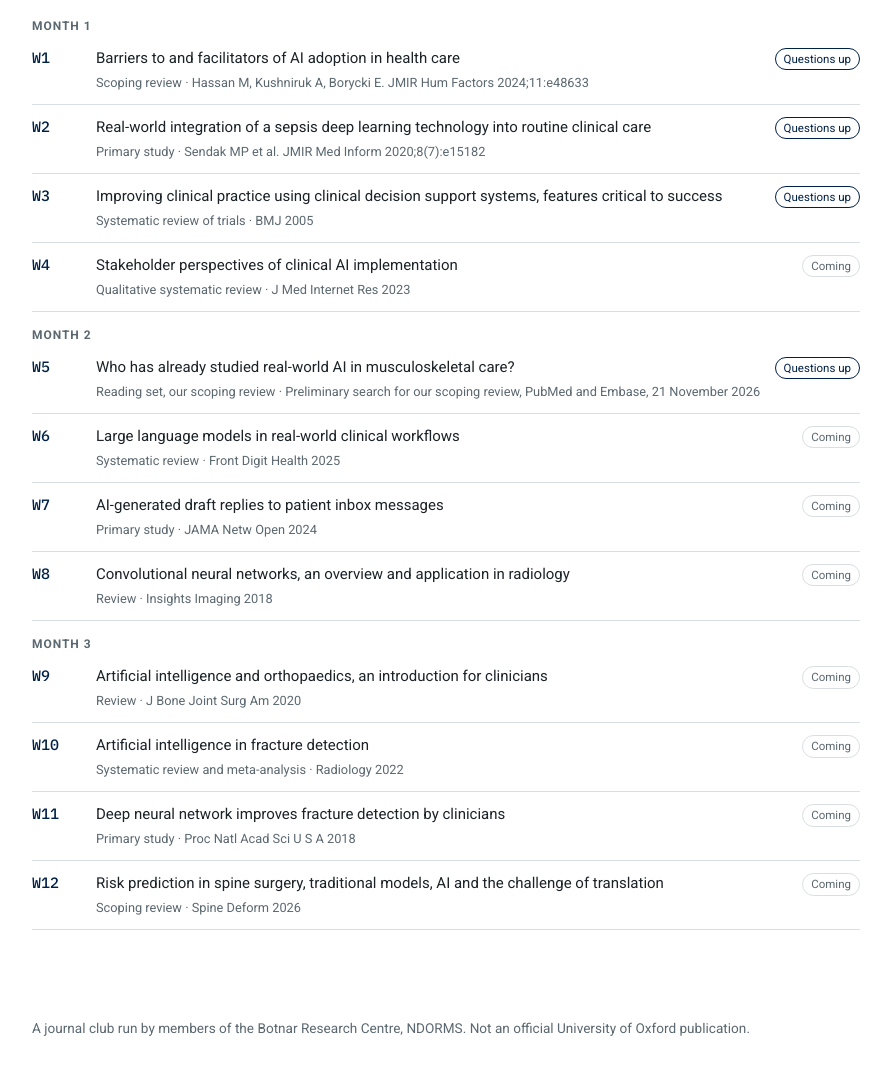
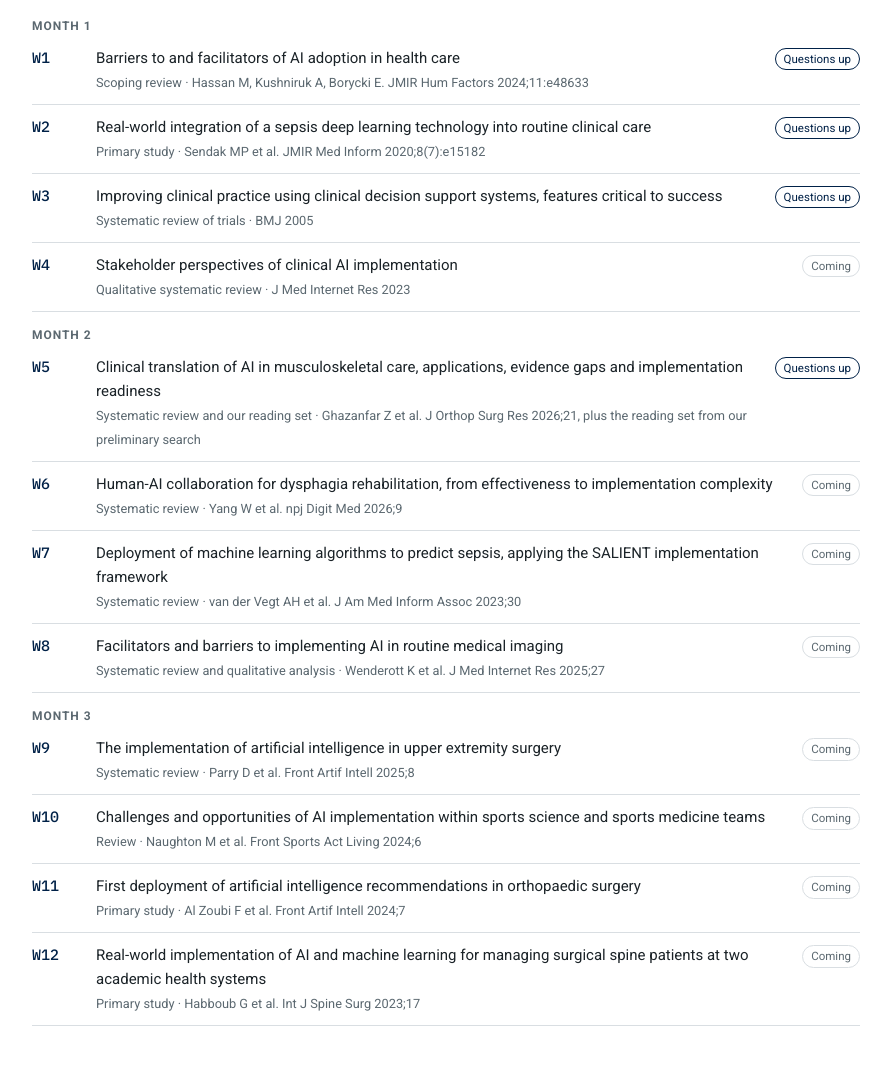
Before and after one commit to Iressa8655/weekly-ai-discussion, a plain HTML site: page index.html in a window 1280 px wide. Shown: the part 1003-2086 px from the top of the page, without its empty margins (194-1085 px from the left). Drawn offline with Linux system fonts and the light colour scheme.

Commit message:
Replace W5–W12 papers with scoping review reading set
Co-Authored-By: Claude Opus 5.5 <noreply@anthropic.com>

```diff
--- a/data/figures.json
+++ b/data/figures.json
@@ -53,37 +53,5 @@
       "credit": "First page of the BMJ article.",
       "link": "https://pubmed.ncbi.nlm.nih.gov/15767266/"
     }
-  ],
-  "w10": [
-    {
-      "src": "assets/figures/w10-kuo-2022-pooled-accuracy.jpg",
-      "alt": "Forest plot of pooled sensitivity, specificity and AUC for algorithms and clinicians, internal and external validation",
-      "caption": "Figure 6, pooled sensitivity, specificity and AUC for algorithms and clinicians, all studies against low-bias studies.",
-      "credit": "Kuo RYL et al. Radiology 2022;304:50–62, Figure 6. Reproduced for teaching discussion.",
-      "link": "https://doi.org/10.1148/radiol.211785"
-    },
-    {
-      "src": "assets/figures/w10-kuo-2022-journal-page.png",
-      "alt": "First page of the Radiology paper showing title and authors",
-      "caption": "The paper in Radiology, written at NDORMS and the Botnar Research Centre.",
-      "credit": "First page of the Radiology article.",
-      "link": "https://doi.org/10.1148/radiol.211785"
-    }
-  ],
-  "w11": [
-    {
-      "src": "assets/figures/w11-lindsey-2018-heatmaps.jpg",
-      "alt": "Wrist radiographs beside the model's output with a heat map over the fracture",
-      "caption": "Figure 1, original radiographs and the model's output, with the predicted fracture highlighted.",
-      "credit": "Lindsey R et al. Proc Natl Acad Sci U S A 2018, Figure 1. Reproduced for teaching discussion.",
-      "link": "https://pubmed.ncbi.nlm.nih.gov/30348771/"
-    },
-    {
-      "src": "assets/figures/w11-lindsey-2018-journal-page.png",
-      "alt": "First page of the PNAS paper showing title and authors",
-      "caption": "The paper in PNAS.",
-      "credit": "First page of the PNAS article.",
-      "link": "https://pubmed.ncbi.nlm.nih.gov/30348771/"
-    }
   ]
 }
--- a/index.html
+++ b/index.html
@@ -208,19 +208,19 @@ const WEEKS = [
   { w: 4, month: 1, type: "Qualitative systematic review", title: "Stakeholder perspectives of clinical AI implementation",
     cite: "J Med Internet Res 2023", url: PM(36626192),
     why: "Moves from lists of barriers to what clinicians and patients actually say about AI in their own words." },
-  { w: 5, month: 2, type: "Reading set, our scoping review", title: "Who has already studied real-world AI in musculoskeletal care?",
-    cite: "Preliminary search for our scoping review, PubMed and Embase, 21 November 2026", url: PM(42934674),
+  { w: 5, month: 2, type: "Systematic review and our reading set", title: "Clinical translation of AI in musculoskeletal care, applications, evidence gaps and implementation readiness",
+    cite: "Ghazanfar Z et al. J Orthop Surg Res 2026;21, plus the reading set from our preliminary search", url: "https://doi.org/10.1186/s13018-026-07130-6", alt: "https://pmc.ncbi.nlm.nih.gov/articles/PMC13711841/",
     why: "Our scoping review now covers any AI tool used in real-world MSK care, not only imaging. This week we read what already exists, the closest MSK reviews, the barrier and facilitator reviews from other specialties, and two deployed MSK tools, so we can say clearly where the gap is.",
     blocks: [
       ["1. Existing reviews closest to ours", [
-        ["new", 2026, "Clinical translation of AI in musculoskeletal care, systematic review of applications, evidence gaps and implementation readiness", 42934674, "Closest title to ours, but imaging only and technical validation, so we must cite it and show how we differ", ""],
-        ["new", 2025, "The implementation of AI in upper extremity surgery, systematic review", 41089209, "Implementation focus, upper limb surgery only", ""],
+        ["new", 2026, "Clinical translation of AI in musculoskeletal care, systematic review of applications, evidence gaps and implementation readiness", 42934674, "Closest title to ours, but imaging only and technical validation, so we must cite it and show how we differ", "W5"],
+        ["new", 2025, "The implementation of AI in upper extremity surgery, systematic review", 41089209, "Implementation focus, upper limb surgery only", "W9"],
         ["new", 2026, "AI in rheumatology practice, from implementation concerns to imaging and clinical application", 42549989, "Rheumatology only, mainly accuracy", ""],
         ["–", 2025, "AI adoption by allied health professionals, scoping review protocol", 40107682, "Organised by profession, not by MSK, but a useful method template", ""],
-        [5.4, 2024, "Challenges and opportunities of AI implementation within sports science and sports medicine teams", 38832311, "Barrier angle, sports medicine only", ""],
+        [5.4, 2024, "Challenges and opportunities of AI implementation within sports science and sports medicine teams", 38832311, "Barrier angle, sports medicine only", "W10"],
         [15.7, 2023, "AI in physical rehabilitation, systematic review", 38042593, "Mainly technical", ""],
         ["new", 2026, "AI in the care of systemic lupus erythematosus, current capabilities and translational barriers", 42161343, "One disease, narrative review", ""],
-        ["new", 2026, "Human-AI collaboration for dysphagia rehabilitation, from effectiveness to implementation complexity", 42270737, "Not MSK, but the concept closest to ours, and in our target journal", ""],
+        ["new", 2026, "Human-AI collaboration for dysphagia rehabilitation, from effectiveness to implementation complexity", 42270737, "Not MSK, but the concept closest to ours, and in our target journal", "W6"],
         [2.4, 2024, "The Clinical Practice Integration of AI (CPI-AI) framework", 39288942, "An orthopaedic framework, not a review, useful as background", ""],
         ["new", 2026, "Real-world effectiveness of AI-enabled clinical decision support in primary care, systematic review", 42849036, "Not MSK, but a design we can copy", ""],
       ]],
@@ -231,40 +231,40 @@ const WEEKS = [
         [15.4, 2025, "Barriers to and facilitators of clinician acceptance and use of AI in healthcare settings, scoping review", 40233955, "Clinician view, the same population as ours", ""],
         [10.5, 2022, "AI implementation in healthcare, a theory-based scoping review of barriers and facilitators", 36498432, "Theory-based, can be compared with NASSS", ""],
         [14.3, 2022, "Implementation frameworks for AI translation into health care practice, scoping review", 35084349, "Explains why we chose NASSS", ""],
-        [9.7, 2025, "Facilitators and barriers to implementing AI in routine medical imaging", 40690758, "Imaging is already covered, which supports widening our scope", ""],
+        [9.7, 2025, "Facilitators and barriers to implementing AI in routine medical imaging", 40690758, "Imaging is already covered, which supports widening our scope", "W8"],
         [6.7, 2024, "Barriers and facilitators of AI for breast imaging diagnosis in clinical practice", 37658895, "A single-specialty design template", ""],
         [10.8, 2024, "Implementing AI in hospitals to achieve a learning health system, enablers and barriers", 39094106, "Barriers at organisation level", ""],
         [8.1, 2025, "Perceptions of, barriers to and facilitators of AI use in primary care, qualitative systematic review", 40560641, "A single-setting template", ""],
-        [7.0, 2023, "Deployment of machine learning to predict sepsis, application of the SALIENT framework", 37172264, "Includes only deployed tools, the inclusion rule closest to ours", ""],
+        [7.0, 2023, "Deployment of machine learning to predict sepsis, application of the SALIENT framework", 37172264, "Includes only deployed tools, the inclusion rule closest to ours", "W7"],
         [6.4, 2024, "Implementation of machine learning applications in health care organisations, empirical studies", 39586084, "Empirical implementation studies only", ""],
       ]],
       ["3. Key papers, MSK tools already deployed beyond imaging", [
-        [1.7, 2024, "First deployment of AI recommendations in orthopaedic surgery", 38362139, "Theatre scheduling for 228 arthroplasties, efficiency rose from 39% to 93%", ""],
-        [0.2, 2023, "Real-world implementation of AI and machine learning for surgical spine patients at two academic systems", 37364939, "EHR-based tools used at Cleveland Clinic and UCSF", ""],
+        [1.7, 2024, "First deployment of AI recommendations in orthopaedic surgery", 38362139, "Theatre scheduling for 228 arthroplasties, efficiency rose from 39% to 93%", "W11"],
+        [0.2, 2023, "Real-world implementation of AI and machine learning for surgical spine patients at two academic systems", 37364939, "EHR-based tools used at Cleveland Clinic and UCSF", "W12"],
       ]],
     ],
     extra: { text: "Why this matters. The James Lind Alliance Trauma and Orthopaedics digital health partnership lists, as priority 6, the challenges patients and clinicians face using digital tools, and how to address them.", url: "https://www.jla.nihr.ac.uk/priority-setting-partnerships/digital-health-technology-trauma-and-orthopaedics#:~:text=What%20challenges%20do%20patients%20and%20clinicans%20face", label: "JLA top 10 priorities" } },
-  { w: 6, month: 2, type: "Systematic review", title: "Large language models in real-world clinical workflows",
-    cite: "Front Digit Health 2025", url: PM(41098649),
-    why: "The fastest-cited recent adoption review. It shows what changed after large language models arrived." },
-  { w: 7, month: 2, type: "Primary study", title: "AI-generated draft replies to patient inbox messages",
-    cite: "JAMA Netw Open 2024", url: PM(38506805),
-    why: "One real deployment of a language model, cited by last week's review, so we can check the review against it." },
-  { w: 8, month: 2, type: "Review", title: "Convolutional neural networks, an overview and application in radiology",
-    cite: "Insights Imaging 2018", url: PM(29934920),
-    why: "The most cited review in our model-type search. It explains why image models suit image-heavy specialties." },
-  { w: 9, month: 3, type: "Review", title: "Artificial intelligence and orthopaedics, an introduction for clinicians",
-    cite: "J Bone Joint Surg Am 2020", url: PM(32379124),
-    why: "Written for clinicians, it gives the group a shared MSK vocabulary before we read the evidence." },
-  { w: 10, month: 3, type: "Systematic review and meta-analysis", title: "Artificial intelligence in fracture detection",
-    cite: "Radiology 2022", url: PM(35348381),
-    why: "The most cited MSK review in our search, covering the most mature MSK use of AI." },
-  { w: 11, month: 3, type: "Primary study", title: "Deep neural network improves fracture detection by clinicians",
-    cite: "Proc Natl Acad Sci U S A 2018", url: PM(30348771),
-    why: "A study from last week's reference list that tests clinicians with and without AI, so we can check the pooled result against one study." },
-  { w: 12, month: 3, type: "Scoping review", title: "Risk prediction in spine surgery, traditional models, AI and the challenge of translation",
-    cite: "Spine Deform 2026", url: PM(41973342),
-    why: "Takes MSK beyond imaging into risk prediction, and closes the term by asking what it takes to move these tools into practice." },
+  { w: 6, month: 2, type: "Systematic review", title: "Human-AI collaboration for dysphagia rehabilitation, from effectiveness to implementation complexity",
+    cite: "Yang W et al. npj Digit Med 2026;9", url: "https://doi.org/10.1038/s41746-026-02729-9", alt: "https://pmc.ncbi.nlm.nih.gov/articles/PMC13254208/",
+    why: "Not MSK, but the concept closest to our review, human-AI collaboration followed all the way to implementation, and published in our target journal." },
+  { w: 7, month: 2, type: "Systematic review", title: "Deployment of machine learning algorithms to predict sepsis, applying the SALIENT implementation framework",
+    cite: "van der Vegt AH et al. J Am Med Inform Assoc 2023;30", url: "https://doi.org/10.1093/jamia/ocad075", alt: "https://pmc.ncbi.nlm.nih.gov/articles/PMC10280361/",
+    why: "It included only tools that were actually deployed, the same inclusion rule as ours, and charted them with an implementation framework." },
+  { w: 8, month: 2, type: "Systematic review and qualitative analysis", title: "Facilitators and barriers to implementing AI in routine medical imaging",
+    cite: "Wenderott K et al. J Med Internet Res 2025;27", url: "https://doi.org/10.2196/63649", alt: "https://pmc.ncbi.nlm.nih.gov/articles/PMC12322614/",
+    why: "Imaging already has its barrier and facilitator review. This is why our review looks beyond imaging." },
+  { w: 9, month: 3, type: "Systematic review", title: "The implementation of artificial intelligence in upper extremity surgery",
+    cite: "Parry D et al. Front Artif Intell 2025;8", url: "https://doi.org/10.3389/frai.2025.1621757", alt: "https://pmc.ncbi.nlm.nih.gov/articles/PMC12515950/",
+    why: "One of the few MSK reviews about implementation, limited to upper limb surgery. What does it find, and what does it miss?" },
+  { w: 10, month: 3, type: "Review", title: "Challenges and opportunities of AI implementation within sports science and sports medicine teams",
+    cite: "Naughton M et al. Front Sports Act Living 2024;6", url: "https://doi.org/10.3389/fspor.2024.1332427", alt: "https://pmc.ncbi.nlm.nih.gov/articles/PMC11144926/",
+    why: "Barriers to AI seen from inside MSK teams, in sports medicine." },
+  { w: 11, month: 3, type: "Primary study", title: "First deployment of artificial intelligence recommendations in orthopaedic surgery",
+    cite: "Al Zoubi F et al. Front Artif Intell 2024;7", url: "https://doi.org/10.3389/frai.2024.1342234", alt: "https://pmc.ncbi.nlm.nih.gov/articles/PMC10867959/",
+    why: "A deployed MSK tool beyond imaging. Theatre efficiency for 228 arthroplasties rose from 39% to 93%. Does it count as clinical care?" },
+  { w: 12, month: 3, type: "Primary study", title: "Real-world implementation of AI and machine learning for managing surgical spine patients at two academic health systems",
+    cite: "Habboub G et al. Int J Spine Surg 2023;17", url: "https://doi.org/10.14444/8506", alt: "https://pmc.ncbi.nlm.nih.gov/articles/PMC10318912/",
+    why: "Closes the term with two health systems describing what it took to use AI with real spine patients." },
 ];
 
 const STATIC_QS = {
@@ -311,7 +311,7 @@ const FOCUS = {
         [9.9, 2022, "Theory-based scoping review of barriers and facilitators", 36498432, "Maps barriers onto implementation theory", ""],
       ]],
       ["2025–2026, ranked by citations per month", [
-        ["3.2/mo", 2025, "Large language models in real-world clinical workflows, systematic review", 41098649, "Adoption in the language-model era", "W6"],
+        ["3.2/mo", 2025, "Large language models in real-world clinical workflows, systematic review", 41098649, "Adoption in the language-model era", ""],
         ["2.1/mo", 2025, "Clinical implementation of AI scribes, systematic review", 40306686, "A fast-growing deployed use", ""],
         ["1.8/mo", 2025, "Barriers and facilitators of clinician acceptance, scoping review", 40233955, "Clinician acceptance", ""],
         ["1.8/mo", 2025, "Patient perspectives on AI in healthcare, global scoping review", 40494217, "The patient side", ""],
@@ -335,7 +335,7 @@ const FOCUS = {
         ["2.9/mo", 2026, "Human-in-the-loop AI in healthcare", 41740273, "How people and models share the work", ""],
       ]],
       ["Top review per model type", [
-        [69.4, 2018, "Convolutional neural networks, overview and application in radiology", 29934920, "Image models and image specialties", "W8"],
+        [69.4, 2018, "Convolutional neural networks, overview and application in radiology", 29934920, "Image models and image specialties", ""],
         [53.3, 2024, "Chatbots and large language models in radiology, a practical primer", 38226883, "Language models in a report-heavy specialty", ""],
         [8.4, 2022, "Machine learning prediction models in orthopaedic surgery", 33734466, "Tabular risk models", ""],
         [1.0, 2020, "Machine learning in electrocardiography and echocardiography", 33037949, "Signal models, a thin literature", ""],
@@ -348,7 +348,7 @@ const FOCUS = {
     intro: "Which kinds of AI are used for which MSK conditions. Most reviews cover imaging, especially fracture detection and knee osteoarthritis. Risk prediction in spine and arthroplasty is growing.",
     blocks: [
       ["Fracture", [
-        [32.5, 2022, "AI in fracture detection, systematic review and meta-analysis", 35348381, "Most cited MSK review, the most mature use", "W10"],
+        [32.5, 2022, "AI in fracture detection, systematic review and meta-analysis", 35348381, "Most cited MSK review, the most mature use", ""],
         [20.5, 2023, "AI for hip fracture detection and outcome prediction", 36930153, "Detection and prediction in one condition", ""],
         [15.2, 2024, "AI in commercial fracture detection products", 39367147, "Tools actually on the market", ""],
         ["0.5/mo", 2024, "AI-guided assessment of femoral neck fractures", 39334556, "Recent meta-analysis", ""],
@@ -358,11 +358,11 @@ const FOCUS = {
         ["0.5/mo", 2025, "AI and machine learning in knee arthroplasty", 40022960, "Planning and outcome prediction", ""],
       ]],
       ["Spine", [
-        ["2.0/mo", 2026, "Risk prediction in spine surgery, traditional models and AI", 41973342, "Beyond imaging, fastest rising MSK review", "W12"],
+        ["2.0/mo", 2026, "Risk prediction in spine surgery, traditional models and AI", 41973342, "Beyond imaging, fastest rising MSK review", ""],
         ["2.0/mo", 2026, "Digital twins and multimodal AI in spine care", 42101555, "Multimodal models", ""],
       ]],
       ["Overview, language models and movement", [
-        [16.1, 2020, "AI and orthopaedics, an introduction for clinicians", 32379124, "Shared vocabulary", "W9"],
+        [16.1, 2020, "AI and orthopaedics, an introduction for clinicians", 32379124, "Shared vocabulary", ""],
         [10.5, 2024, "Comprehensive review of deep learning in orthopaedics", 39079201, "Broad deep learning overview", ""],
         [12.2, 2023, "ChatGPT in orthopaedics, narrative review", 38026475, "Only language-model entry, weakest design", ""],
         [6.6, 2001, "Analytical techniques for gait data, neural network methods", 11240358, "Early AI for movement data", ""],
@@ -389,8 +389,8 @@ const esc = s => String(s).replace(/[&<>"]/g, c => ({ "&": "&amp;", "<": "&lt;",
 function home() {
   const months = [
     [1, "Adoption", "What blocks AI from being used, and what helps"],
-    [2, "Model types and specialties", "Why different kinds of AI suit different specialties"],
-    [3, "Musculoskeletal care", "Which AI is used for which MSK condition"],
+    [2, "Lessons for our scoping review", "What existing reviews of AI implementation can teach us"],
+    [3, "AI in real-world MSK care", "MSK reviews and tools already used with patients"],
   ];
   return `
   <section>
```
